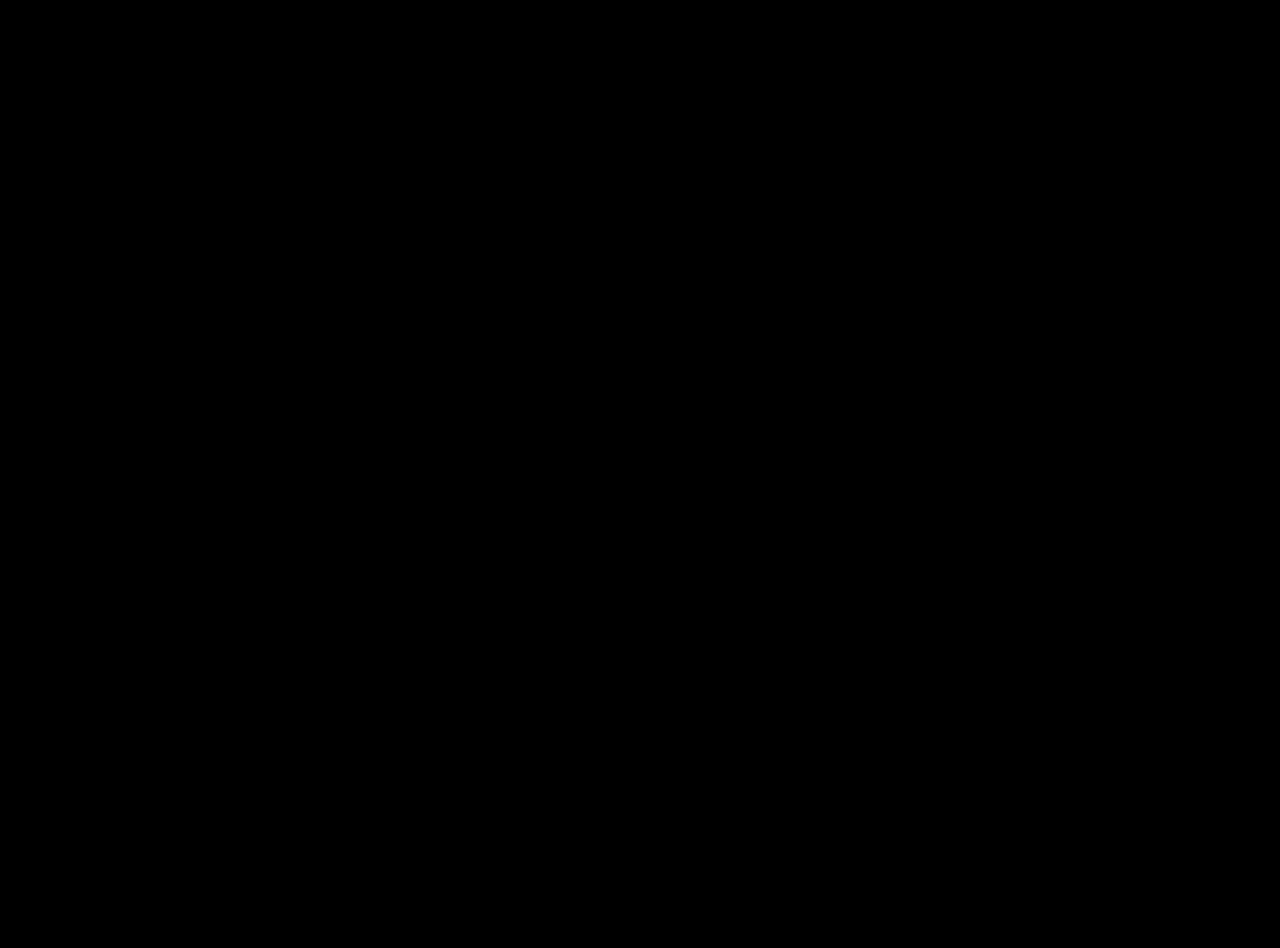
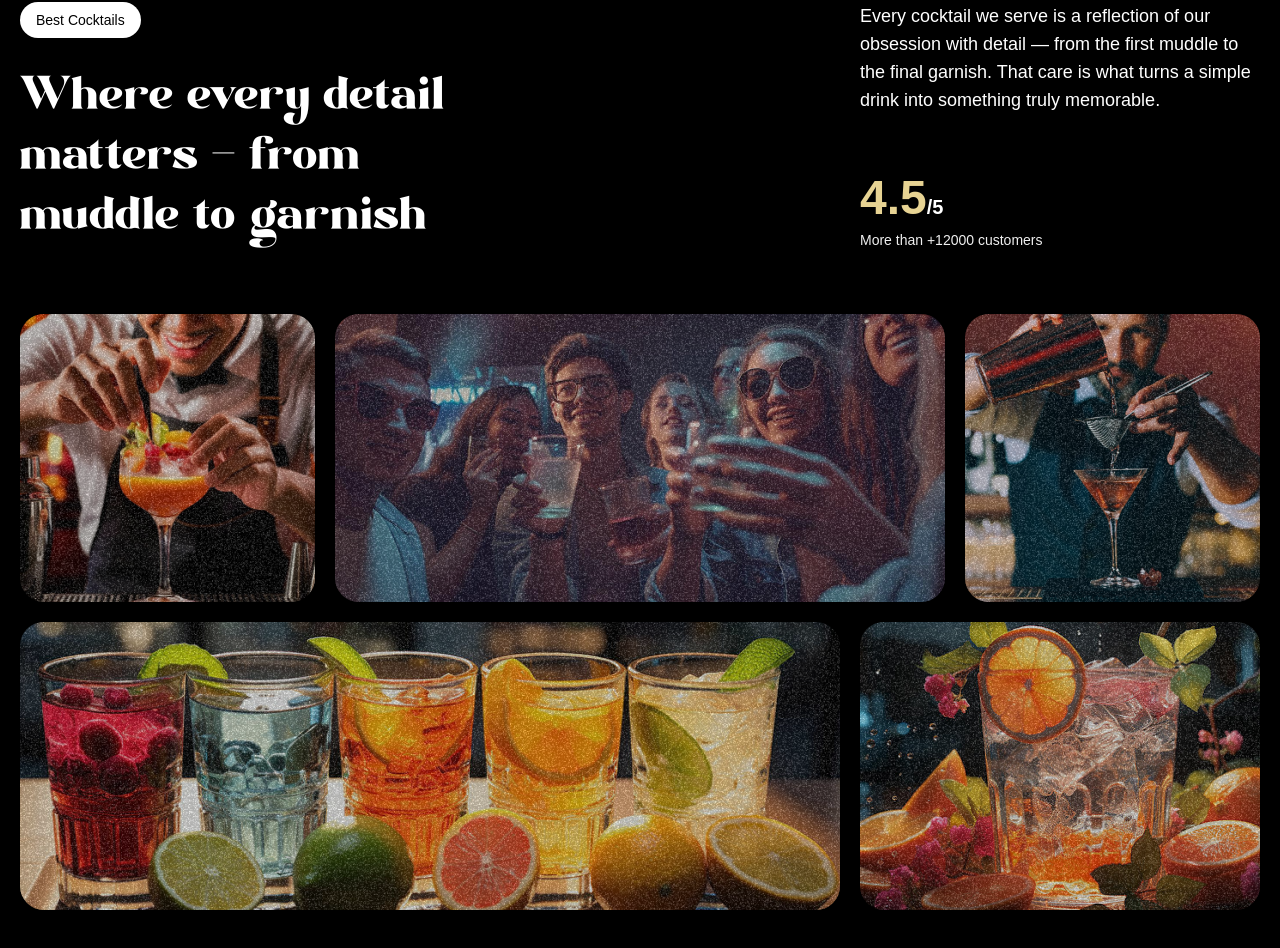
Before and after one commit to theSiddharth-dev/CohortHackathon, a React (Vite) app: page / in a window 1280 px wide. Shown: the part 1710-2658 px from the top of the page. Before the commit the page ends 1600 px from the top, so only its background shows below. Built offline with nearby package versions, Linux system fonts and the light colour scheme; a web font is replaced by a local one.

Commit message:
Implemented the About Section

```diff
--- a/src/App.jsx
+++ b/src/App.jsx
@@ -4,6 +4,7 @@
 import Navbar from './components/Navbar';
 import Hero from './components/Hero';
 import Cocktails from './components/Cocktails';
+import About from './components/About';
 
 gsap.registerPlugin(ScrollTrigger, SplitText);
 
@@ -14,6 +15,7 @@
       <Navbar/>
       <Hero/>
       <Cocktails/>
+      <About/>
     </main>
   )
 }
--- /dev/null
+++ b/src/components/About.jsx
@@ -0,0 +1,91 @@
+import { useGSAP } from '@gsap/react'
+import gsap from 'gsap'
+import { SplitText } from 'gsap/all'
+
+const About = () => {
+    useGSAP(() => {
+        const titleSplit = SplitText.create("#about h2", {
+            type: 'words'
+        })
+
+        const scrollTimeline = gsap.timeline({
+            scrollTrigger: {
+                trigger: "#about",
+                start: 'top center',
+            }
+        });
+        scrollTimeline
+            .from(titleSplit.words, {
+                opacity: 0,
+                duration: 1,
+                yPercent: 100,
+                ease: "expo.out",
+                stagger: 0.02,
+            })
+
+            .from('.top-grid div, .bottom-grid div', {
+                opacity: 0,
+                duration: 1,
+                ease: 'power1.inOut',
+                stagger: 0.04,
+            },'-=0.5')
+    })
+    return (
+        <div id="about">
+            <div className="mb-16 md:px-0 px-5">
+                <div className="content">
+                    <div className="md:col-span-8">
+                        <p className="badge">Best Cocktails</p>
+                        <h2>
+                            Where every detail matters <span className='text-white'>-</span> from muddle to garnish
+                        </h2>
+                    </div>
+
+                    <div className="sub-content">
+                        <p>Every cocktail we serve is a reflection of our obsession with detail — from the first muddle to the final garnish. That care is what turns a simple drink into something truly memorable.</p>
+                        <div>
+                            <p className="md-text-3xl text-xl font-bold">
+                                <span>4.5</span>/5
+                            </p>
+                            <p className="text-sm text-white-100">
+                                More than +12000 customers
+                            </p>
+                        </div>
+                    </div>
+                </div>
+            </div>
+
+            <div className="top-grid">
+                <div className="md:col-span-3">
+                    <div className="noisy" />
+                    <img src="/images/abt1.png" alt="grid-img-1" />
+                </div>
+
+                <div className="md:col-span-6">
+                    <div className="noisy" />
+                    <img src="/images/abt2.png" alt="grid-img-2" />
+                </div>
+
+                <div className="md:col-span-3">
+                    <div className="noisy" />
+                    <img src="/images/abt5.png" alt="grid-img-5" />
+                </div>
+            </div>
+
+
+            <div className="bottom-grid">
+                <div className="md:col-span-8">
+                    <div className="noisy" />
+                    <img src="/images/abt3.png" alt="grid-img-3" />
+                </div>
+
+                <div className="md:col-span-4">
+                    <div className="noisy" />
+                    <img src="/images/abt4.png" alt="grid-img-4" />
+                </div>
+            </div>
+        </div>
+    )
+}
+
+export default About
```
